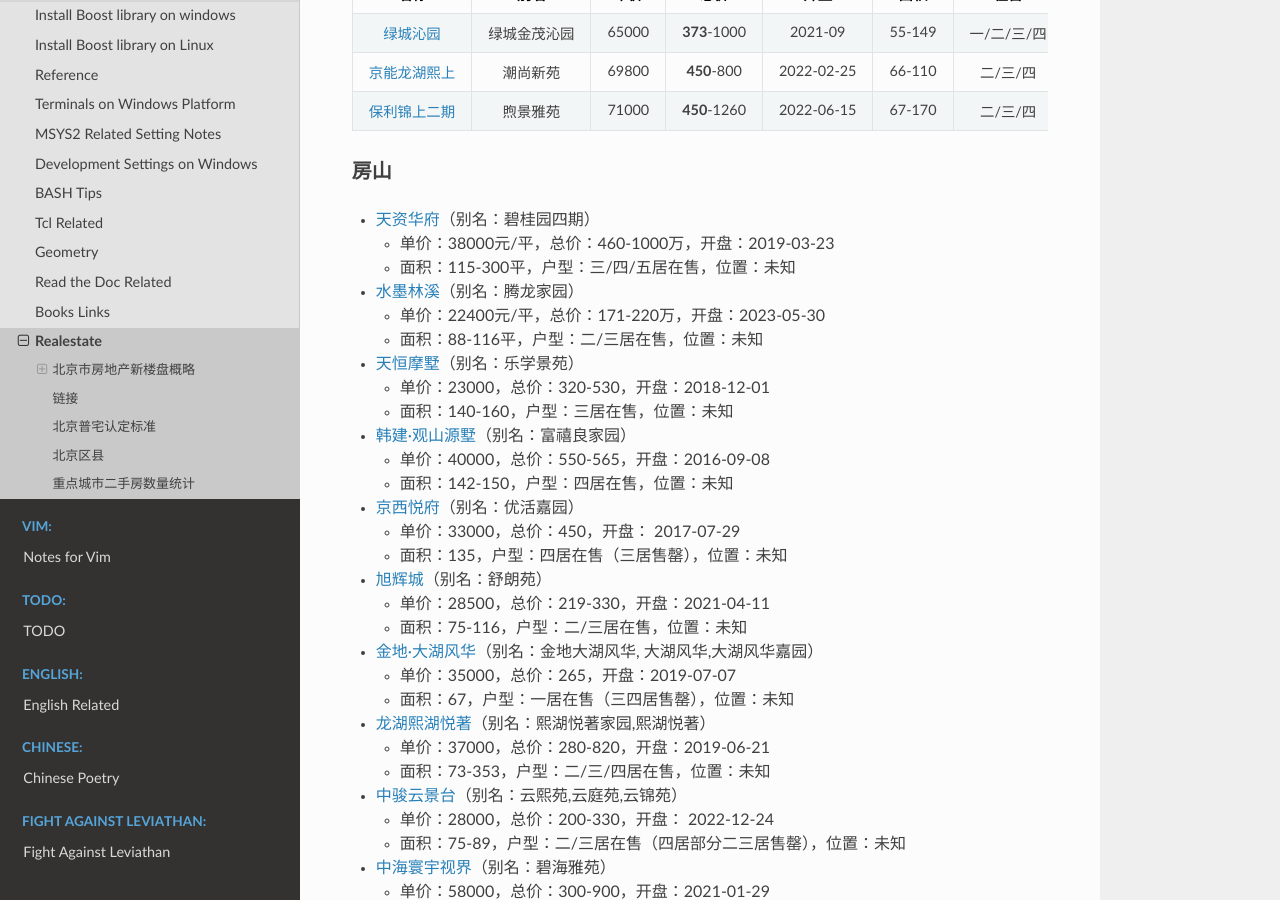
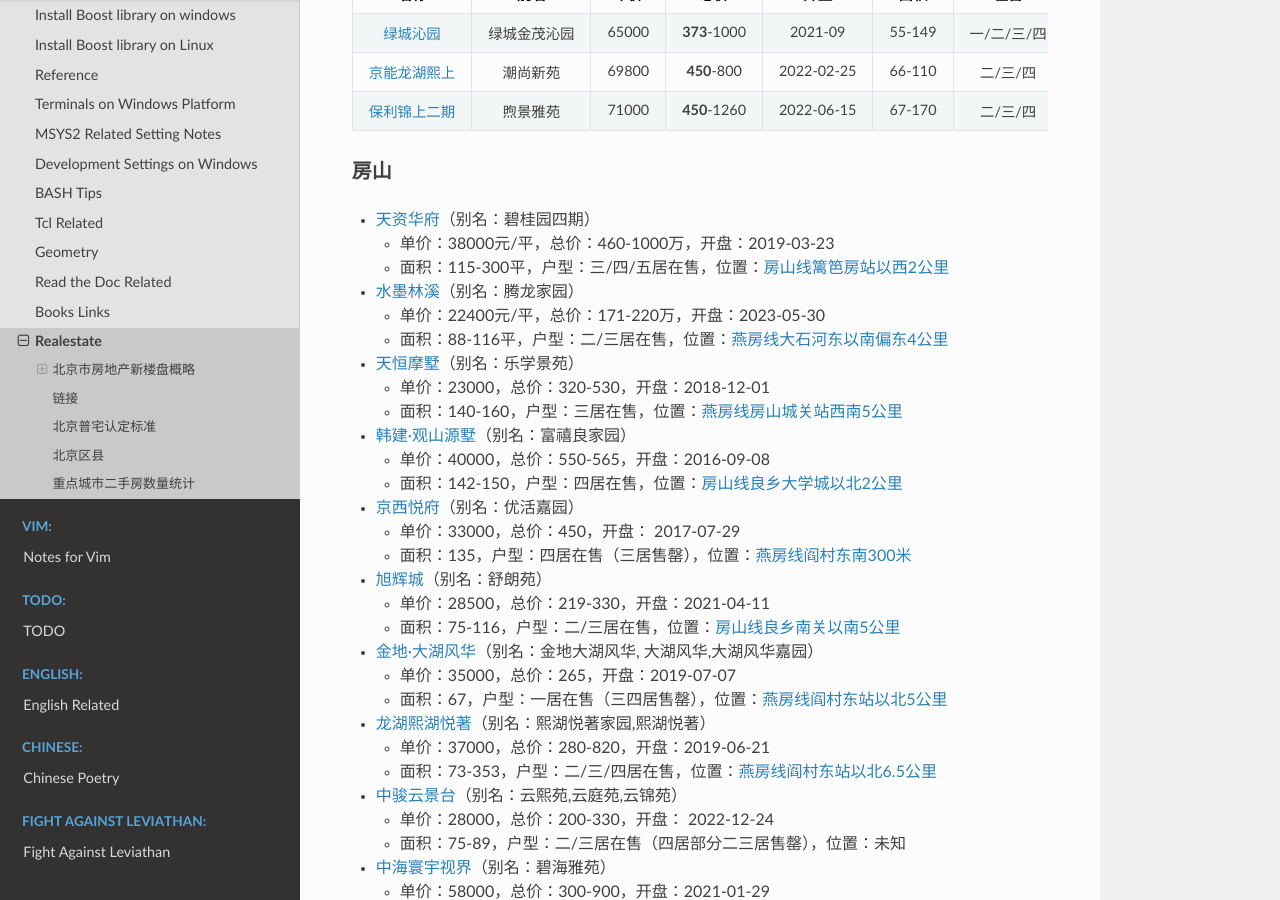
Before and after one commit to Pyrad/pyradnotes, a Sphinx documentation site: the page built from source/Notes/realestate.md, in a window 1280 px wide and 900 px high, scrolled down 4716 px. Built offline with Sphinx 7.4.7 and the Read the Docs theme 2.0.0, drawn with Linux system fonts in a browser that asks for light colours; a script that is not in the unit is left out.

Commit message:
Realestate Update some addresses for Fangshan District

```diff
--- a/source/Notes/realestate.md
+++ b/source/Notes/realestate.md
@@ -190,28 +190,28 @@
 
 - [天资华府](https://bj.fang.ke.com/loupan/p_tzhfaargq/)（别名：碧桂园四期）
 	- 单价：38000元/平，总价：460-1000万，开盘：2019-03-23
-	- 面积：115-300平，户型：三/四/五居在售，位置：未知
+	- 面积：115-300平，户型：三/四/五居在售，位置：[房山线篱笆房站以西2公里](https://j.map.baidu.com/41/_Qx)
 - [水墨林溪](https://bj.fang.ke.com/loupan/p_smlxaatab/)（别名：腾龙家园）
 	- 单价：22400元/平，总价：171-220万，开盘：2023-05-30
-	- 面积：88-116平，户型：二/三居在售，位置：未知
+	- 面积：88-116平，户型：二/三居在售，位置：[燕房线大石河东以南偏东4公里](https://j.map.baidu.com/58/uuM)
 - [天恒摩墅](https://bj.fang.ke.com/loupan/p_thmsaazah/)（别名：乐学景苑）
 	- 单价：23000，总价：320-530，开盘：2018-12-01
-	- 面积：140-160，户型：三居在售，位置：未知
+	- 面积：140-160，户型：三居在售，位置：[燕房线房山城关站西南5公里](https://j.map.baidu.com/37/jas)
 - [韩建·观山源墅](https://bj.fang.ke.com/loupan/p_gsysabdqo/)（别名：富禧良家园）
 	- 单价：40000，总价：550-565，开盘：2016-09-08
-	- 面积：142-150，户型：四居在售，位置：未知
+	- 面积：142-150，户型：四居在售，位置：[房山线良乡大学城以北2公里](https://j.map.baidu.com/1d/9jt)
 - [京西悦府](https://bj.fang.ke.com/loupan/p_thjxyfabiyr/)（别名：优活嘉园）
 	- 单价：33000，总价：450，开盘： 2017-07-29
-	- 面积：135，户型：四居在售（三居售罄），位置：未知
+	- 面积：135，户型：四居在售（三居售罄），位置：[燕房线阎村东南300米](https://j.map.baidu.com/13/ud5)
 - [旭辉城](https://bj.fang.ke.com/loupan/p_xhcbidpe/)（别名：舒朗苑）
 	- 单价：28500，总价：219-330，开盘：2021-04-11
-	- 面积：75-116，户型：二/三居在售，位置：未知
+	- 面积：75-116，户型：二/三居在售，位置：[房山线良乡南关以南5公里](https://j.map.baidu.com/ff/t6o)
 - [金地·大湖风华](https://bj.fang.ke.com/loupan/p_jdhfhbjyhd/)（别名：金地大湖风华, 大湖风华,大湖风华嘉园）
 	- 单价：35000，总价：265，开盘：2019-07-07
-	- 面积：67，户型：一居在售（三四居售罄），位置：未知
+	- 面积：67，户型：一居在售（三四居售罄），位置：[燕房线阎村东站以北5公里](https://j.map.baidu.com/97/xQwJ)
 - [龙湖熙湖悦著](https://bj.fang.ke.com/loupan/p_xhyzbjyif/)（别名：熙湖悦著家园,熙湖悦著）
 	- 单价：37000，总价：280-820，开盘：2019-06-21
-	- 面积：73-353，户型：二/三/四居在售，位置：未知
+	- 面积：73-353，户型：二/三/四居在售，位置：[燕房线阎村东站以北6.5公里](https://j.map.baidu.com/6b/4sqg)
 - [中骏云景台](https://bj.fang.ke.com/loupan/p_zjyjtblcju/)（别名：云熙苑,云庭苑,云锦苑）
 	- 单价：28000，总价：200-330，开盘： 2022-12-24
 	- 面积：75-89，户型：二/三居在售（四居部分二三居售罄），位置：未知
```
